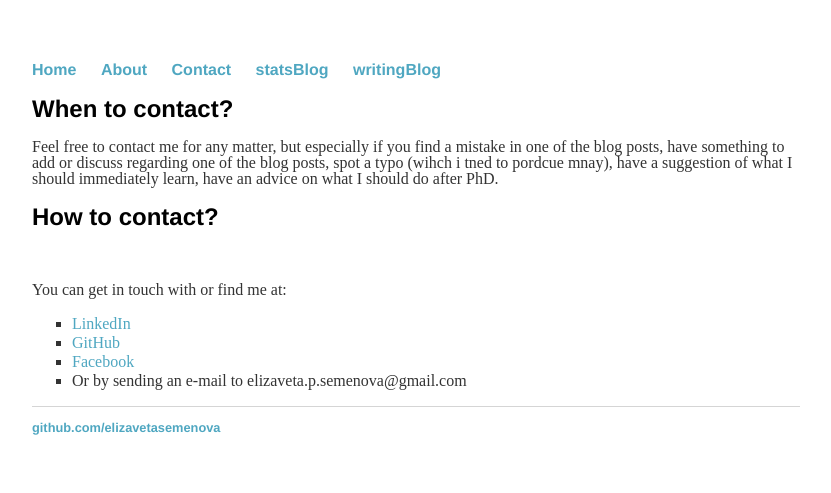
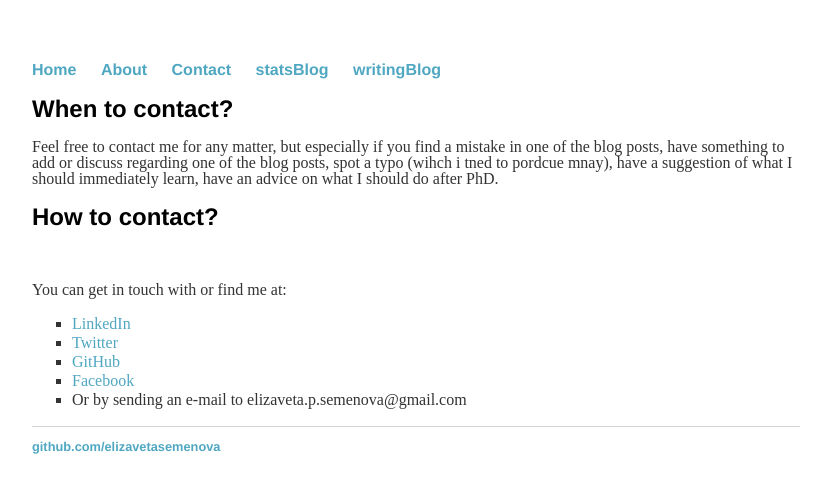
Before and after one commit to elizavetasemenova/elizavetasemenova.github.io, a Jekyll site: the page built from contact/index.html, in a window 1280 px wide. Shown: the top 493 px of the page, without its empty margins (224-1055 px from the left). Built offline with Jekyll 4.4.1, drawn with Linux system fonts in a browser that asks for light colours.

Commit message:
Update index.html

```diff
--- a/contact/index.html
+++ b/contact/index.html
@@ -15,6 +15,7 @@
    <p>You can get in touch with or find me at:
 	<ul style="list-style-type:square">
         <li><a href="https://www.linkedin.com/in/elizaveta-semenova-a63330a?trk=hp-identity-name">LinkedIn</a></li>
+	<li><a href="https://twitter.com/liza_p_semenova">Twitter</a></li>
 	<li><a href="https://github.com/elizavetasemenova">GitHub</a></li>
 	<!--<li><a href="http://lizasemenova.blogspot.ch/">blogspot (personal blog)</a></li>	-->
         <li><a href="https://www.facebook.com/elizaveta.semenova.35">Facebook</a></li>
```
